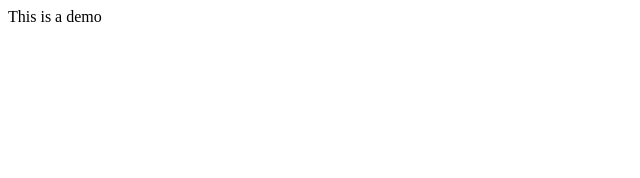
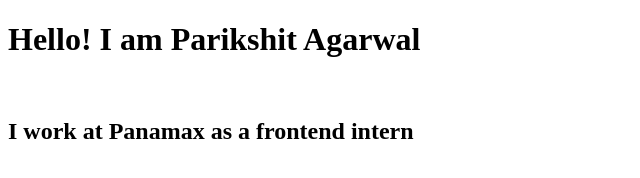
Before and after one commit to parikshit456/demo-repo, a plain HTML site: page index.html in a window 1280 px wide. Shown: the whole page, without its empty margins (0-640 px from the left). Drawn offline with Linux system fonts and the light colour scheme.

Commit message:
refactor: update details

```diff
--- a/index.html
+++ b/index.html
@@ -4,10 +4,11 @@
     <meta charset="UTF-8">
     <meta http-equiv="X-UA-Compatible" content="IE=edge">
     <meta name="viewport" content="width=device-width, initial-scale=1.0">
-    <title>Demo</title>
+    <title>My Portfolio</title>
 </head>
 <body>
-    This is a demo
+    <h1>Hello! I am Parikshit Agarwal</h1></br>
+    <h2>I work at Panamax as a frontend intern</h2>
 
 </body>
 </html>
```
